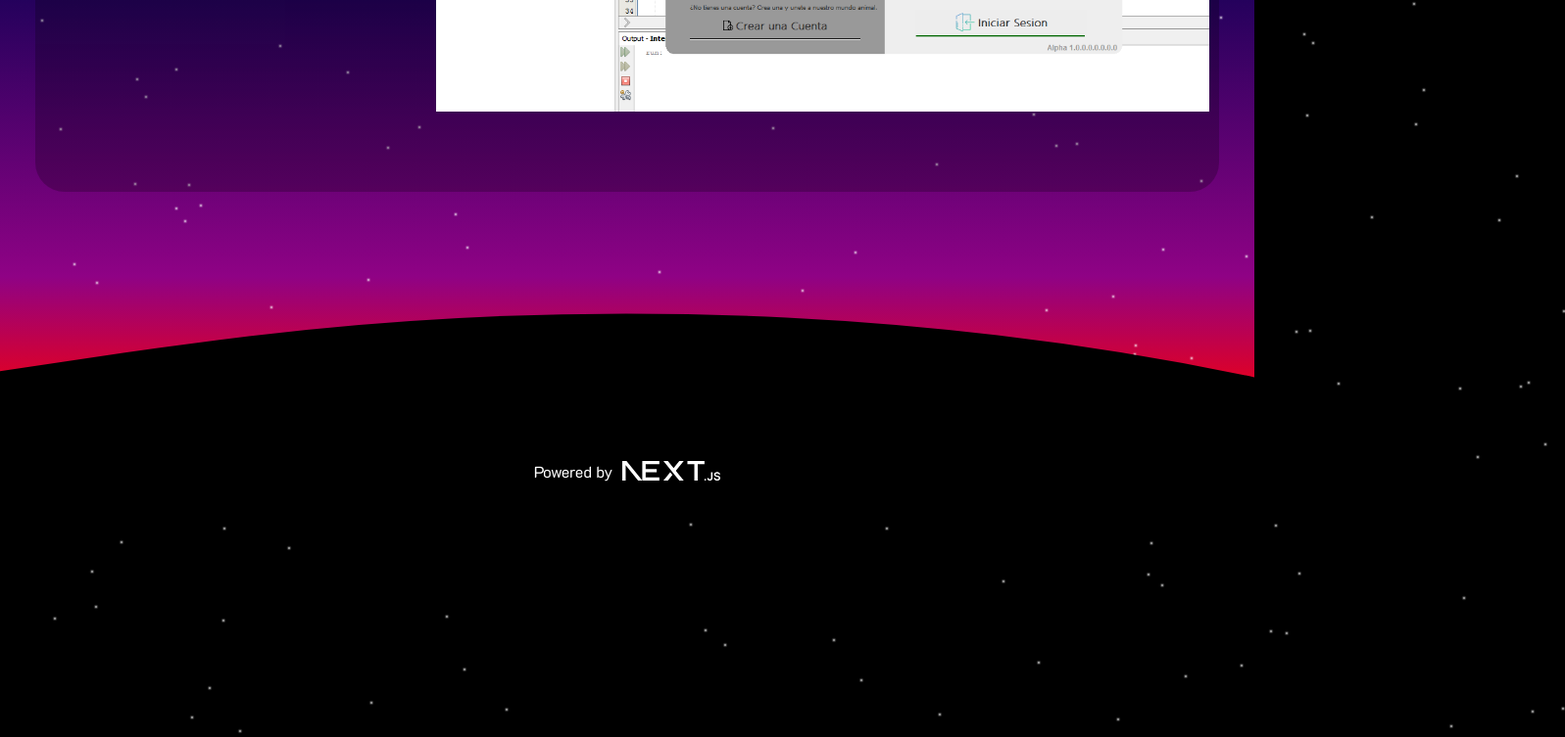
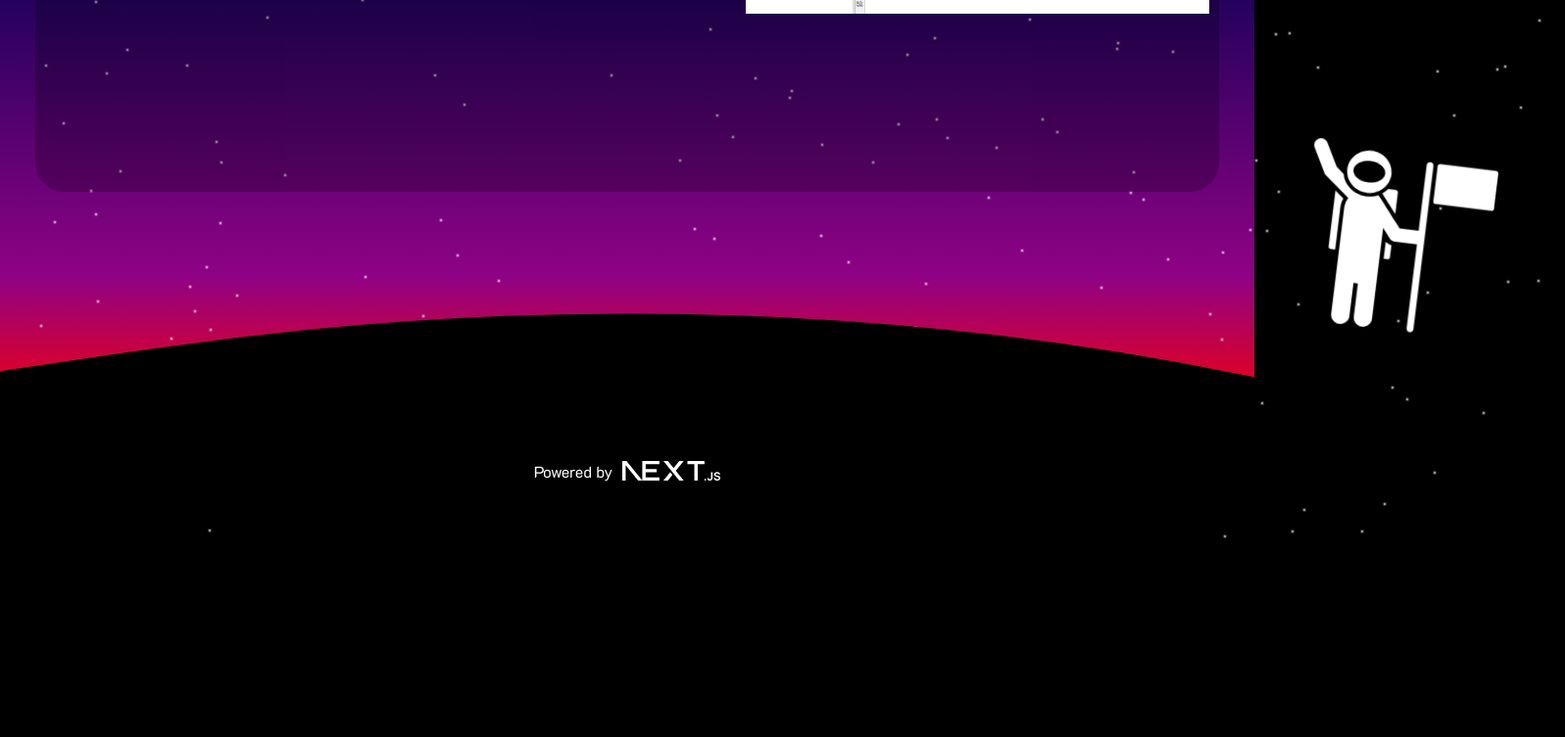
Before and after one commit to LeonardoDRebollo/portafolio-latest, a Next.js app: page /projects/1 in a window 1280 px wide. Shown: the part 560-1313 px from the top of the page at 98% size, 1597 px wide, since content can reach past the window. After the commit the page ends 1109 px from the top, so only its background shows below. Built offline with nearby package versions, Linux system fonts and the light colour scheme; a web font is replaced by a local one.

Commit message:
astronaut

```diff
--- a/src/app/projects/[id]/page.tsx
+++ b/src/app/projects/[id]/page.tsx
@@ -76,12 +76,12 @@ export default function ProjectPage({ params }: Props) {
             </p>
           </div>
           <div className={styles.images_project}>
-            <img src={petmania.src} alt={"xd"} height={500} />
+            <img src={petmania.src} alt={"xd"} height={300} />
           </div>
         </section>
-        <Astronaut className={styles.astronaut} />
+
       </div>
-
+      <Astronaut className={styles.astronaut} />
       <BlackWave />
     </div>
   );
--- a/src/app/projects/projects.module.css
+++ b/src/app/projects/projects.module.css
@@ -16,7 +16,7 @@
     height: 190px;
     fill: #ffffff;
     position: absolute;
-    transform: translate(700%,368%) rotate(7deg);
+    transform: translate(700%,-43%) rotate(7deg);
 }
 
 .backButton{
```
